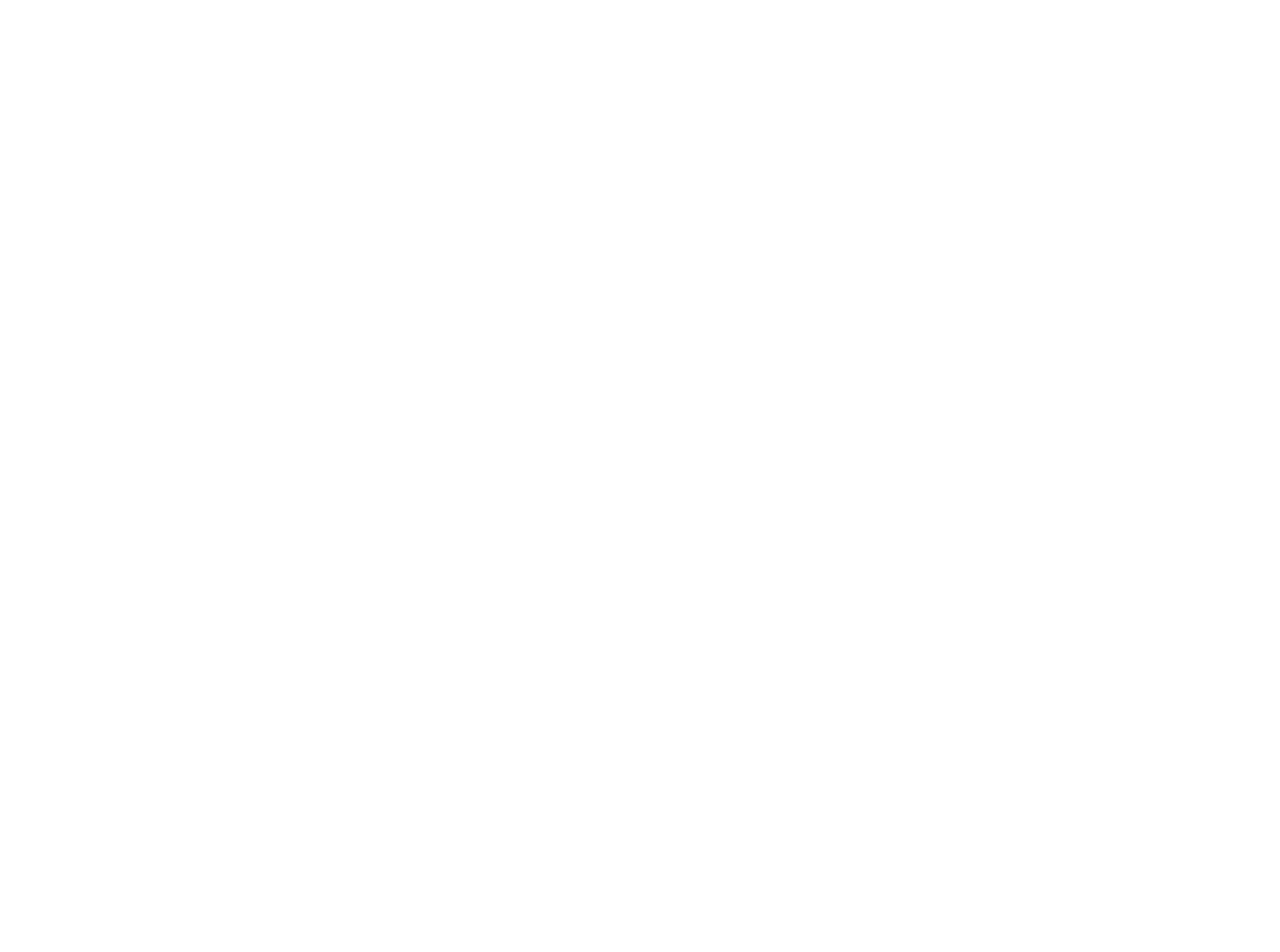
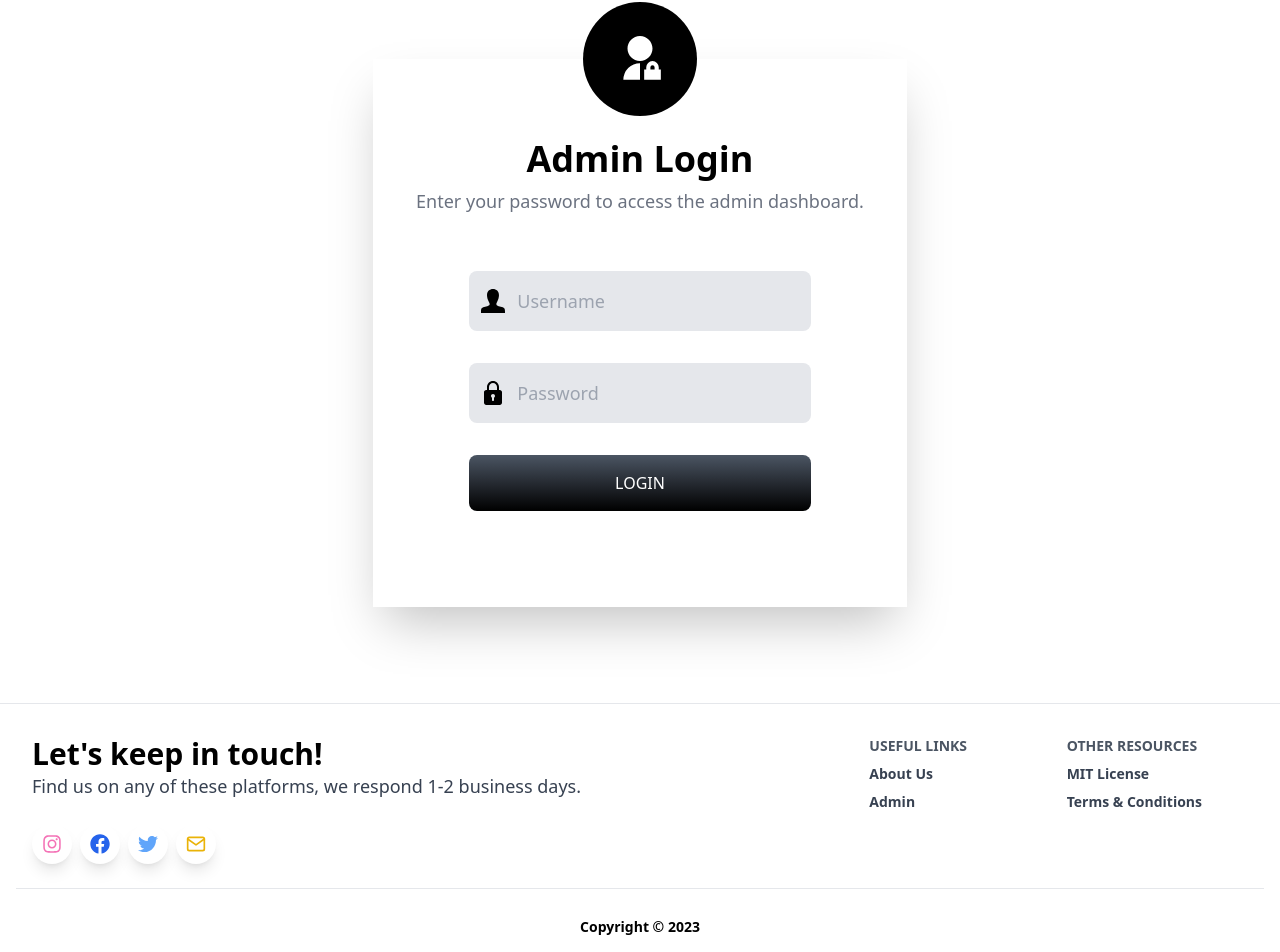
Before and after one commit to priyasu-cx/LibriNet, a React (Vite) app in the folder frontend/: page /admin in a window 1280 px wide. Shown: the part 155-1107 px from the top of the page. Before the commit the page ends 800 px from the top, so only its background shows below. Built offline with nearby package versions, Linux system fonts and the light colour scheme.

Commit message:
frontend - Added Admin Login UI

```diff
--- a/frontend/package.json
+++ b/frontend/package.json
@@ -12,7 +12,8 @@
   "dependencies": {
     "react": "^18.2.0",
     "react-dom": "^18.2.0",
-    "react-icons": "^4.10.1"
+    "react-icons": "^4.10.1",
+    "react-router-dom": "^6.14.1"
   },
   "devDependencies": {
     "@types/react": "^18.2.14",
--- a/frontend/src/App.jsx
+++ b/frontend/src/App.jsx
@@ -1,11 +1,24 @@
+import Footer from "./components/footer";
 import Navbar from "./components/navbar";
+import { BrowserRouter as Router, Routes, Route } from "react-router-dom";
+import Admin from "./routes/admin";
+import Home from "./routes/home";
 
 const App = () => {
   return (
     <>
-      {/* Setup Routes with same navbar and footer */}
-      <Navbar />
-      <h1>App</h1>
+    <div className="flex flex-col min-h-screen">
+      <Router>
+        <Navbar />
+        <main className="flex-grow">
+        <Routes>
+          <Route path="/" exact Component={Home}/>
+          <Route path="/admin" Component={Admin}/>
+        </Routes>
+        </main>
+        <Footer />
+      </Router>
+      </div>
     </>
   );
 };
--- /dev/null
+++ b/frontend/src/components/footer.jsx
@@ -0,0 +1,108 @@
+import { FaInstagram, FaTwitter, FaFacebook } from "react-icons/fa";
+import { FiMail } from "react-icons/fi";
+
+const Footer = () => {
+  return (
+    <footer className="left-0 w-full bg-white pt-8 pb-6 border-t flex-shrink-0">
+      <div className="container mx-auto px-4">
+        <div className="flex flex-wrap text-left lg:text-left">
+          <div className="w-full lg:w-6/12 px-4">
+            <h4 className="text-3xl font-semibold">
+              Let&apos;s keep in touch!
+            </h4>
+            <h5 className="text-lg mt-0 mb-2 text-gray-700">
+              Find us on any of these platforms, we respond 1-2 business days.
+            </h5>
+            <div className="flex mt-6 lg:mb-0 mb-6">
+              <button
+                className="bg-white text-pink-400 shadow-lg font-normal h-10 w-10 flex items-center justify-center align-center rounded-full outline-none focus:outline-none mr-2"
+                type="button"
+              >
+                <FaInstagram size={20} />
+              </button>
+              <button
+                className="bg-white text-blue-600 shadow-lg font-normal h-10 w-10 flex items-center justify-center align-center rounded-full outline-none focus:outline-none mr-2"
+                type="button"
+              >
+                <FaFacebook size={20} />
+              </button>
+              <button
+                className="bg-white text-blue-400 shadow-lg font-normal h-10 w-10 flex items-center justify-center align-center rounded-full outline-none focus:outline-none mr-2"
+                type="button"
+              >
+                <FaTwitter size={20} />
+              </button>
+              <button
+                className="bg-white text-yellow-500 shadow-lg font-normal h-10 w-10 flex items-center justify-center align-center rounded-full outline-none focus:outline-none mr-2"
+                type="button"
+              >
+                <FiMail size={20} />
+              </button>
+            </div>
+          </div>
+          <div className="w-full lg:w-6/12 px-4">
+            <div className="flex flex-wrap items-top mb-6">
+              <div className="w-full lg:w-4/12 px-4 ml-auto">
+                <span className="block uppercase text-gray-600 text-sm font-bold mb-2">
+                  Useful Links
+                </span>
+                <ul className="list-unstyled">
+                  <li>
+                    <a
+                      className="text-gray-700 hover:text-gray-900 font-semibold block pb-2 text-sm"
+                      href="#"
+                    >
+                      About Us
+                    </a>
+                  </li>
+                  <li>
+                    <a
+                      className="text-gray-700 hover:text-gray-900 font-semibold block pb-2 text-sm"
+                      href="/admin"
+                    >
+                      Admin
+                    </a>
+                  </li>
+                </ul>
+              </div>
+              <div className="w-full lg:w-4/12 px-4">
+                <span className="block uppercase text-gray-600 text-sm font-bold mb-2">
+                  {" "}
+                  Other Resources{" "}
+                </span>
+                <ul className="list-unstyled">
+                  <li>
+                    <a
+                      className="text-gray-700 hover:text-gray-900 font-semibold block pb-2 text-sm"
+                      href="#"
+                    >
+                      MIT License
+                    </a>
+                  </li>
+                  <li>
+                    <a
+                      className="text-gray-700 hover:text-gray-900 font-semibold block pb-2 text-sm"
+                      href="#"
+                    >
+                      Terms &amp; Conditions
+                    </a>
+                  </li>
+                </ul>
+              </div>
+            </div>
+          </div>
+        </div>
+        <hr className="my-6 border-gray-200" />
+        <div className="flex flex-wrap items-center md:justify-between justify-center">
+          <div className="w-full md:w-4/12 px-4 mx-auto text-center">
+            <div className="text-sm text-blueGray-500 font-semibold py-1">
+              Copyright © <span id="get-current-year">2023</span>
+            </div>
+          </div>
+        </div>
+      </div>
+    </footer>
+  );
+};
+
+export default Footer;
--- a/frontend/src/components/navbar.jsx
+++ b/frontend/src/components/navbar.jsx
@@ -11,7 +11,7 @@ const Navbar = () => {
           <div className="mr-auto md:w-48 flex-shrink-0">
             <img
               className="h-8 md:h-10"
-              src="https://i.ibb.co/98pHdFq/2021-10-27-15h51-15.png"
+              src="https://i.imgur.com/ap5KdX0.png"
               alt=""
             />
           </div>
--- /dev/null
+++ b/frontend/src/routes/admin.jsx
@@ -0,0 +1,49 @@
+import { RiAdminFill } from "react-icons/ri";
+
+const Admin = () => {
+  return (
+    <>
+      <div className="bg-white h-auto py-24 overflow-hidden flex items-center justify-center">
+        <div className="bg-white lg:w-5/12 md:6/12 w-10/12 shadow-2xl">
+          <div className="bg-black absolute left-1/2 transform -translate-x-1/2 -translate-y-1/2 rounded-full p-4 md:p-8">
+            <RiAdminFill className="text-white" size={50}/>
+          </div>
+          <div>
+            <h1 className="font-bold text-2xl md:text-4xl text-center mt-20">Admin Login</h1>
+            <p className="text-sm md:text-lg text-center py-2 px-6 text-gray-500">Enter your password to access the admin dashboard.</p>
+          </div>
+
+          <form className="p-12 md:px-24 md:pb-24">
+            <div className="bg-gray-200 rounded-lg flex items-center text-lg mb-6 md:mb-8">
+              <svg className="absolute ml-3" width="24" viewBox="0 0 24 24">
+                <path d="M20.822 18.096c-3.439-.794-6.64-1.49-5.09-4.418 4.72-8.912 1.251-13.678-3.732-13.678-5.082 0-8.464 4.949-3.732 13.678 1.597 2.945-1.725 3.641-5.09 4.418-3.073.71-3.188 2.236-3.178 4.904l.004 1h23.99l.004-.969c.012-2.688-.092-4.222-3.176-4.935z" />
+              </svg>
+              <input
+                type="text"
+                id="username"
+                className="bg-transparent pl-12 py-2 md:py-4 focus:outline-none w-full"
+                placeholder="Username"
+              />
+            </div>
+            <div className="bg-gray-200 rounded-lg flex items-center text-lg mb-6 md:mb-8">
+              <svg className="absolute ml-3" viewBox="0 0 24 24" width="24">
+                <path d="m18.75 9h-.75v-3c0-3.309-2.691-6-6-6s-6 2.691-6 6v3h-.75c-1.24 0-2.25 1.009-2.25 2.25v10.5c0 1.241 1.01 2.25 2.25 2.25h13.5c1.24 0 2.25-1.009 2.25-2.25v-10.5c0-1.241-1.01-2.25-2.25-2.25zm-10.75-3c0-2.206 1.794-4 4-4s4 1.794 4 4v3h-8zm5 10.722v2.278c0 .552-.447 1-1 1s-1-.448-1-1v-2.278c-.595-.347-1-.985-1-1.722 0-1.103.897-2 2-2s2 .897 2 2c0 .737-.405 1.375-1 1.722z" />
+              </svg>
+              <input
+                type="password"
+                id="password"
+                className="bg-transparent pl-12 py-2 md:py-4 focus:outline-none w-full"
+                placeholder="Password"
+              />
+            </div>
+            <button className="bg-gradient-to-b from-gray-600 to-black rounded-lg font-medium p-2 md:p-4 text-white uppercase w-full">
+              Login
+            </button>
+          </form>
+        </div>
+      </div>
+    </>
+  );
+};
+
+export default Admin;
--- /dev/null
+++ b/frontend/src/routes/home.jsx
@@ -0,0 +1,10 @@
+
+const Home = () => {
+  return (
+    <>
+    <h1>Home</h1>
+    </>
+  )
+}
+
+export default Home
```
Also changed, not shown: 1 other file (tests, documents, lock files or other folders).
